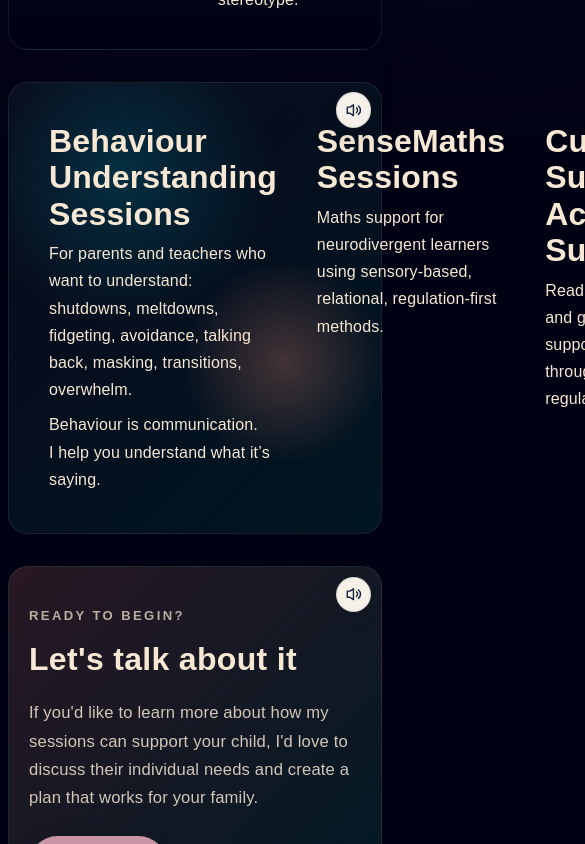
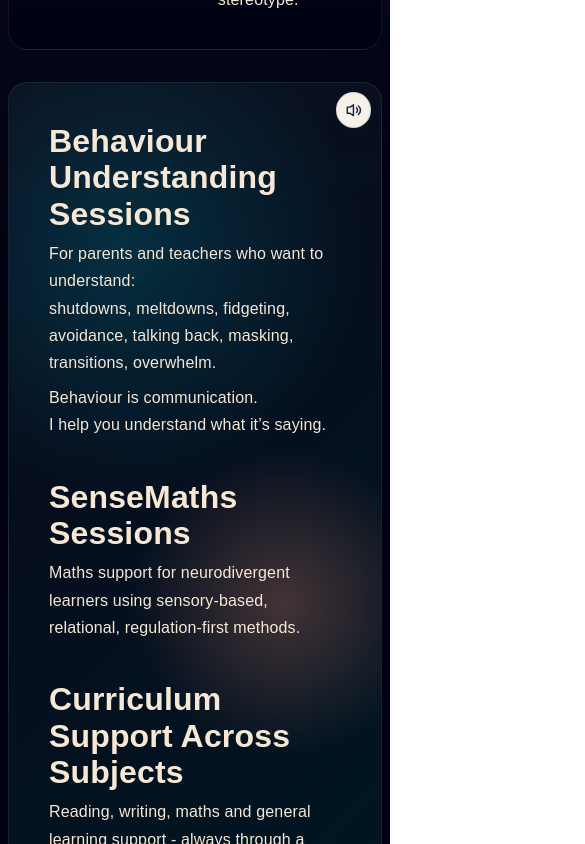
Before and after one commit to NoriFe/regulate, a React (Vite) app in the folder client/: page /services in a window 390 px wide. Shown: the part 2180-3024 px from the top of the page, 585 px wide, since content can reach past the window. Built offline with nearby package versions, Linux system fonts and the light colour scheme; no server answers.

Commit message:
fix: make SupportPage session grid responsive for mobile only

```diff
--- a/client/src/index.css
+++ b/client/src/index.css
@@ -1,3 +1,15 @@
+/* Responsive grid for Specialist Sessions on SupportPage only */
+.support-sessions-grid {
+	display: grid;
+	grid-template-columns: 1fr 1fr 1fr;
+	gap: 2.5rem;
+	align-items: stretch;
+}
+@media (max-width: 900px) {
+	.support-sessions-grid {
+		grid-template-columns: 1fr;
+	}
+}
 /* Responsive grid for Who I support section on HomePage only */
 .home-support-grid {
 	display: grid;
--- a/client/src/pages/SupportPage.jsx
+++ b/client/src/pages/SupportPage.jsx
@@ -84,7 +84,7 @@ Focus: regulation, confidence, connection and learning that sticks.
       >
         <ReadAloudButton text="Specialist Sessions. Behaviour Understanding Sessions: For parents and teachers who want to understand shutdowns, meltdowns, fidgeting, avoidance, talking back, masking, transitions, overwhelm. Behaviour is communication. I help you understand what it’s saying. SenseMaths Sessions: Maths support for neurodivergent learners using sensory‑based, relational, regulation‑first methods. Curriculum Support Across Subjects: Reading, writing, maths and general learning support - always through a regulation‑first lens." />
         <div className="services-band__content">
-          <div style={{display: 'grid', gridTemplateColumns: '1fr 1fr 1fr', gap: '2.5rem', alignItems: 'stretch'}}>
+          <div className="support-sessions-grid">
             <div style={{display: 'flex', flexDirection: 'column', height: '100%'}}>
               <h3 style={{margin: 0, fontSize: '2rem', lineHeight: 1.14}}>Behaviour Understanding Sessions</h3>
               <p style={{margin: '0.5rem 0 0 0'}}>For parents and teachers who want to understand:<br/>shutdowns, meltdowns, fidgeting, avoidance, talking back, masking, transitions, overwhelm.</p>
```
